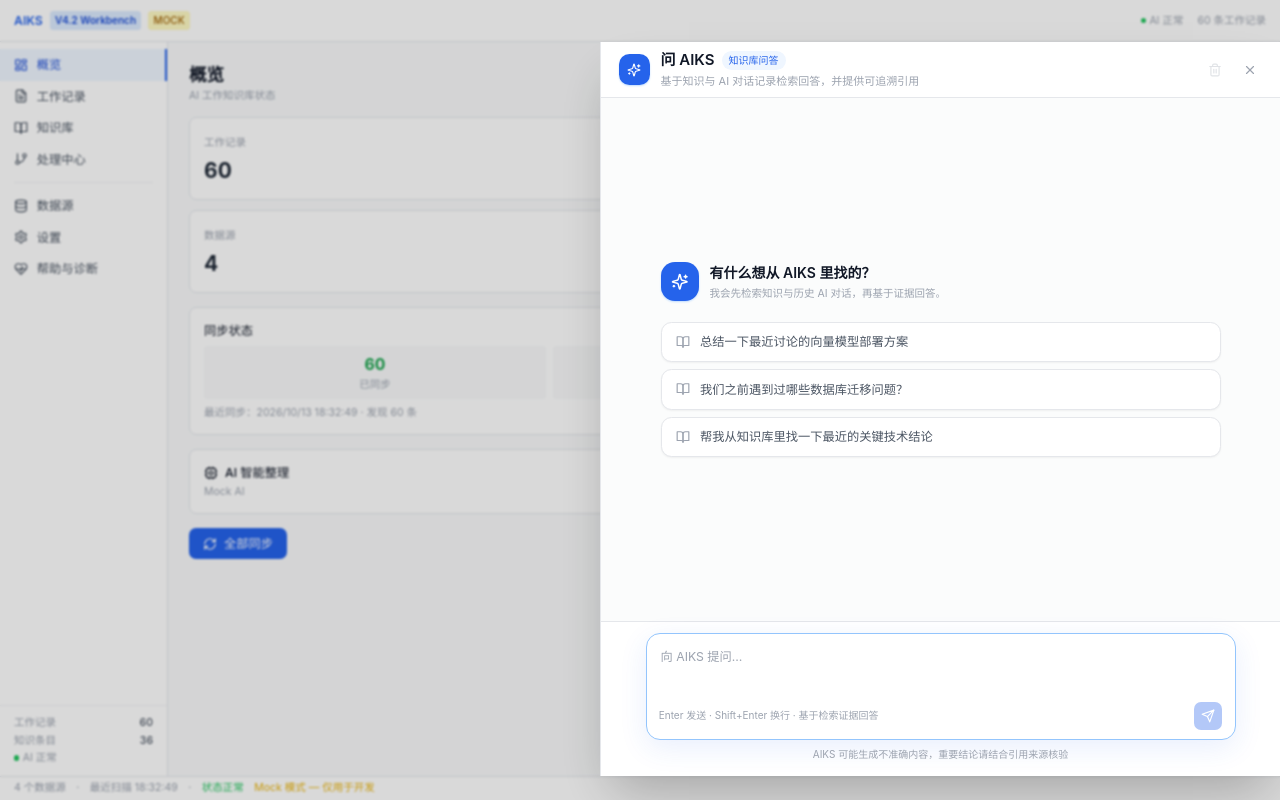
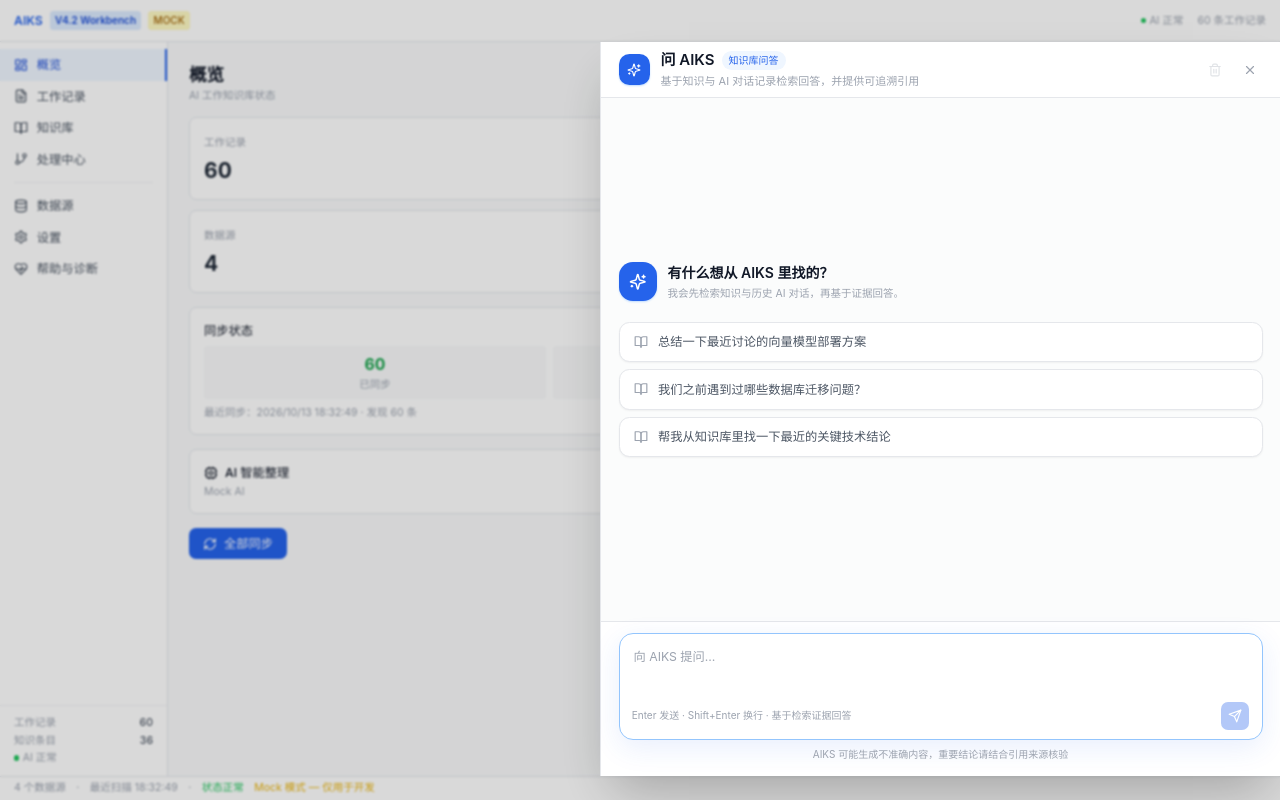
Before and after one commit to Sunan869/aiks, a React (Vite) app in the folder apps/aiks-desktop/: page / in a window 1280 px wide. Both pictures are taken after a click on the button "问 AIKS". Built offline with nearby package versions, Linux system fonts and the light colour scheme.

Commit message:
ui(chat): remove redundant inner max-width margins

```diff
--- a/apps/aiks-desktop/src/components/AskAiksPanel.tsx
+++ b/apps/aiks-desktop/src/components/AskAiksPanel.tsx
@@ -180,7 +180,7 @@ export default function AskAiksPanel({
 
         <div ref={scrollRef} className="min-h-0 flex-1 overflow-y-auto bg-gray-50/60 px-5 py-5 dark:bg-gray-950/20">
           {messages.length === 0 ? (
-            <div className="mx-auto flex h-full min-h-[320px] max-w-[560px] flex-col justify-center">
+            <div className="flex h-full min-h-[320px] w-full flex-col justify-center">
               <div className="flex items-center gap-3">
                 <div className="flex h-11 w-11 items-center justify-center rounded-2xl bg-blue-600 text-white shadow-sm shadow-blue-200 dark:shadow-none">
                   <Sparkles className="h-5 w-5" />
@@ -208,7 +208,7 @@ export default function AskAiksPanel({
               </div>
             </div>
           ) : (
-            <div className="mx-auto max-w-[590px] space-y-7">
+            <div className="w-full space-y-7">
               {messages.map((message, index) => (
                 <Message
                   key={message.id}
@@ -235,7 +235,7 @@ export default function AskAiksPanel({
         )}
 
         <div className="flex-shrink-0 border-t border-gray-200 bg-white px-5 pb-4 pt-3 dark:border-gray-700 dark:bg-gray-900">
-          <div className="mx-auto max-w-[590px] rounded-2xl border border-gray-200 bg-white p-2.5 shadow-[0_6px_24px_rgba(15,23,42,0.06)] transition focus-within:border-blue-300 focus-within:shadow-[0_8px_28px_rgba(37,99,235,0.10)] dark:border-gray-700 dark:bg-gray-800">
+          <div className="w-full rounded-2xl border border-gray-200 bg-white p-2.5 shadow-[0_6px_24px_rgba(15,23,42,0.06)] transition focus-within:border-blue-300 focus-within:shadow-[0_8px_28px_rgba(37,99,235,0.10)] dark:border-gray-700 dark:bg-gray-800">
             <textarea
               ref={textareaRef}
               value={input}
@@ -264,7 +264,7 @@ export default function AskAiksPanel({
               </button>
             </div>
           </div>
-          <div className="mx-auto mt-2 max-w-[590px] text-center text-[10px] text-gray-400">
+          <div className="mt-2 w-full text-center text-[10px] text-gray-400">
             AIKS 可能生成不准确内容，重要结论请结合引用来源核验
           </div>
         </div>
```
